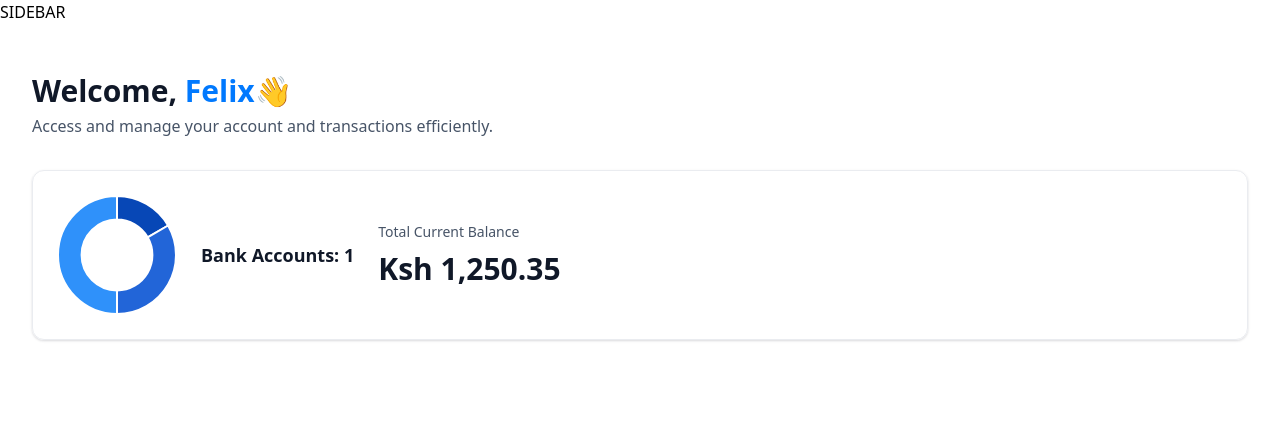
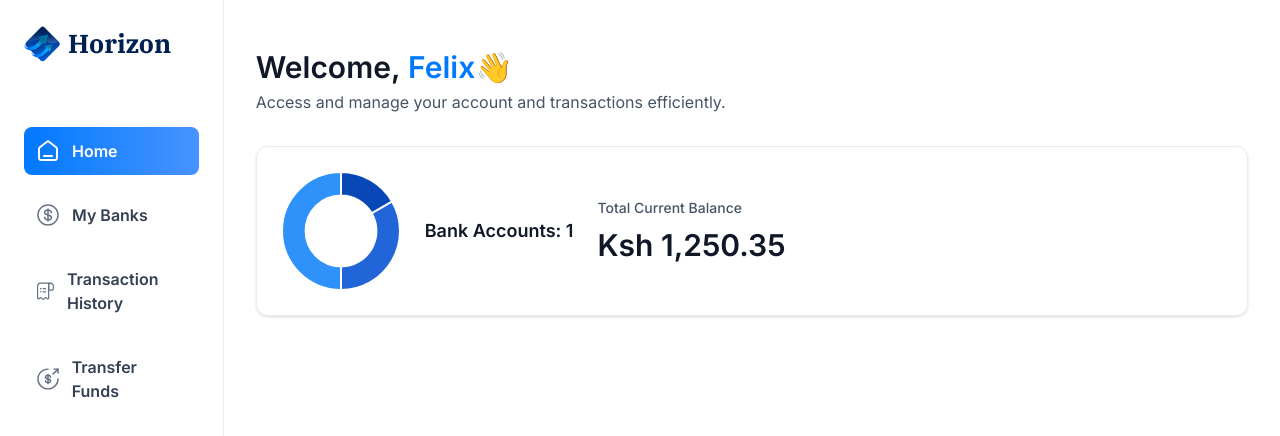
Before and after one commit to Ase020/banking, a Next.js app: page / in a window 1280 px wide. Shown: the top 436 px of the page. Built offline with nearby package versions, Linux system fonts and the light colour scheme.

Commit message:
navbar build 1

```diff
--- a/app/(root)/layout.tsx
+++ b/app/(root)/layout.tsx
@@ -1,12 +1,29 @@
+import MobileNav from "@/components/ui/MobileNav";
+import Sidebar from "@/components/ui/Sidebar";
+import Image from "next/image";
+
 export default function RootLayout({
   children,
 }: Readonly<{
   children: React.ReactNode;
 }>) {
+  const loggedIn = { firstName: "Felix", lastName: "Olali" };
+
   return (
-    <main>
-      SIDEBAR
-      {children}
+    <main className="flex h-screen w-full font-inter">
+      <Sidebar user={loggedIn} />
+
+      <div className="flex flex-col size-full">
+        <div className="root-layout">
+          <Image src="/icons/logo.svg" alt="logo" width={30} height={30} />
+
+          <div className="">
+            <MobileNav user={loggedIn} />
+          </div>
+        </div>
+
+        {children}
+      </div>
     </main>
   );
 }
--- a/app/globals.css
+++ b/app/globals.css
@@ -365,7 +365,7 @@
 
   /* Sidebar */
   .sidebar {
-    @apply sticky left-0 top-0 flex h-screen w-fit flex-col  justify-between border-r border-gray-200 bg-white pt-8 text-white max-md:hidden sm:p-4 xl:p-6 2xl:w-[355px];
+    @apply sticky left-0 top-0 flex h-screen w-fit flex-col justify-between border-r border-gray-200 bg-white pt-8 text-white max-md:hidden sm:p-4 xl:p-6 2xl:w-[355px];
   }
 
   .sidebar-logo {
--- /dev/null
+++ b/components/ui/MobileNav.tsx
@@ -0,0 +1,29 @@
+import React from "react";
+
+import {
+  Sheet,
+  SheetContent,
+  SheetDescription,
+  SheetHeader,
+  SheetTitle,
+  SheetTrigger,
+} from "@/components/ui/sheet";
+
+function MobileNav({ user }: MobileNavProps) {
+  return (
+    <Sheet>
+      <SheetTrigger>Open</SheetTrigger>
+      <SheetContent>
+        <SheetHeader>
+          <SheetTitle>Are you absolutely sure?</SheetTitle>
+          <SheetDescription>
+            This action cannot be undone. This will permanently delete your
+            account and remove your data from our servers.
+          </SheetDescription>
+        </SheetHeader>
+      </SheetContent>
+    </Sheet>
+  );
+}
+
+export default MobileNav;
--- /dev/null
+++ b/components/ui/Sidebar.tsx
@@ -0,0 +1,54 @@
+"use client";
+
+import { sidebarLinks } from "@/constants";
+import { cn } from "@/lib/utils";
+import Image from "next/image";
+import Link from "next/link";
+import { usePathname } from "next/navigation";
+import React from "react";
+
+function Sidebar({ user }: SiderbarProps) {
+  const pathname = usePathname();
+  return (
+    <section className="sidebar">
+      <nav className="flex flex-col gap-4">
+        <Link href="/" className="mb-12 cursor-pointer flex items-center gap-2">
+          <Image
+            src="/icons/logo.svg"
+            alt="logo"
+            width={36}
+            height={36}
+            className="size-9 max-xl:size-14"
+          />
+          <h1 className="sidebar-logo">Horizon</h1>
+        </Link>
+
+        {sidebarLinks.map(({ imgURL, route, label }) => {
+          const isActive =
+            pathname === route || pathname.startsWith(`${route}/`);
+          return (
+            <Link
+              href={route}
+              key={label}
+              className={cn("sidebar-link", isActive && "bg-bank-gradient")}
+            >
+              <div className="relative size-6">
+                <Image
+                  src={imgURL}
+                  alt={label}
+                  fill
+                  className={cn(isActive && "brightness-[3] invert-0")}
+                />
+              </div>
+              <p className={cn("sidebar-label", isActive && "!text-white")}>
+                {label}
+              </p>
+            </Link>
+          );
+        })}
+      </nav>
+    </section>
+  );
+}
+
+export default Sidebar;
--- /dev/null
+++ b/components/ui/sheet.tsx
@@ -0,0 +1,140 @@
+"use client"
+
+import * as React from "react"
+import * as SheetPrimitive from "@radix-ui/react-dialog"
+import { cva, type VariantProps } from "class-variance-authority"
+import { X } from "lucide-react"
+
+import { cn } from "@/lib/utils"
+
+const Sheet = SheetPrimitive.Root
+
+const SheetTrigger = SheetPrimitive.Trigger
+
+const SheetClose = SheetPrimitive.Close
+
+const SheetPortal = SheetPrimitive.Portal
+
+const SheetOverlay = React.forwardRef<
+  React.ElementRef<typeof SheetPrimitive.Overlay>,
+  React.ComponentPropsWithoutRef<typeof SheetPrimitive.Overlay>
+>(({ className, ...props }, ref) => (
+  <SheetPrimitive.Overlay
+    className={cn(
+      "fixed inset-0 z-50 bg-black/80  data-[state=open]:animate-in data-[state=closed]:animate-out data-[state=closed]:fade-out-0 data-[state=open]:fade-in-0",
+      className
+    )}
+    {...props}
+    ref={ref}
+  />
+))
+SheetOverlay.displayName = SheetPrimitive.Overlay.displayName
+
+const sheetVariants = cva(
+  "fixed z-50 gap-4 bg-background p-6 shadow-lg transition ease-in-out data-[state=open]:animate-in data-[state=closed]:animate-out data-[state=closed]:duration-300 data-[state=open]:duration-500",
+  {
+    variants: {
+      side: {
+        top: "inset-x-0 top-0 border-b data-[state=closed]:slide-out-to-top data-[state=open]:slide-in-from-top",
+        bottom:
+          "inset-x-0 bottom-0 border-t data-[state=closed]:slide-out-to-bottom data-[state=open]:slide-in-from-bottom",
+        left: "inset-y-0 left-0 h-full w-3/4 border-r data-[state=closed]:slide-out-to-left data-[state=open]:slide-in-from-left sm:max-w-sm",
+        right:
+          "inset-y-0 right-0 h-full w-3/4  border-l data-[state=closed]:slide-out-to-right data-[state=open]:slide-in-from-right sm:max-w-sm",
+      },
+    },
+    defaultVariants: {
+      side: "right",
+    },
+  }
+)
+
+interface SheetContentProps
+  extends React.ComponentPropsWithoutRef<typeof SheetPrimitive.Content>,
+    VariantProps<typeof sheetVariants> {}
+
+const SheetContent = React.forwardRef<
+  React.ElementRef<typeof SheetPrimitive.Content>,
+  SheetContentProps
+>(({ side = "right", className, children, ...props }, ref) => (
+  <SheetPortal>
+    <SheetOverlay />
+    <SheetPrimitive.Content
+      ref={ref}
+      className={cn(sheetVariants({ side }), className)}
+      {...props}
+    >
+      {children}
+      <SheetPrimitive.Close className="absolute right-4 top-4 rounded-sm opacity-70 ring-offset-background transition-opacity hover:opacity-100 focus:outline-none focus:ring-2 focus:ring-ring focus:ring-offset-2 disabled:pointer-events-none data-[state=open]:bg-secondary">
+        <X className="h-4 w-4" />
+        <span className="sr-only">Close</span>
+      </SheetPrimitive.Close>
+    </SheetPrimitive.Content>
+  </SheetPortal>
+))
+SheetContent.displayName = SheetPrimitive.Content.displayName
+
+const SheetHeader = ({
+  className,
+  ...props
+}: React.HTMLAttributes<HTMLDivElement>) => (
+  <div
+    className={cn(
+      "flex flex-col space-y-2 text-center sm:text-left",
+      className
+    )}
+    {...props}
+  />
+)
+SheetHeader.displayName = "SheetHeader"
+
+const SheetFooter = ({
+  className,
+  ...props
+}: React.HTMLAttributes<HTMLDivElement>) => (
+  <div
+    className={cn(
+      "flex flex-col-reverse sm:flex-row sm:justify-end sm:space-x-2",
+      className
+    )}
+    {...props}
+  />
+)
+SheetFooter.displayName = "SheetFooter"
+
+const SheetTitle = React.forwardRef<
+  React.ElementRef<typeof SheetPrimitive.Title>,
+  React.ComponentPropsWithoutRef<typeof SheetPrimitive.Title>
+>(({ className, ...props }, ref) => (
+  <SheetPrimitive.Title
+    ref={ref}
+    className={cn("text-lg font-semibold text-foreground", className)}
+    {...props}
+  />
+))
+SheetTitle.displayName = SheetPrimitive.Title.displayName
+
+const SheetDescription = React.forwardRef<
+  React.ElementRef<typeof SheetPrimitive.Description>,
+  React.ComponentPropsWithoutRef<typeof SheetPrimitive.Description>
+>(({ className, ...props }, ref) => (
+  <SheetPrimitive.Description
+    ref={ref}
+    className={cn("text-sm text-muted-foreground", className)}
+    {...props}
+  />
+))
+SheetDescription.displayName = SheetPrimitive.Description.displayName
+
+export {
+  Sheet,
+  SheetPortal,
+  SheetOverlay,
+  SheetTrigger,
+  SheetClose,
+  SheetContent,
+  SheetHeader,
+  SheetFooter,
+  SheetTitle,
+  SheetDescription,
+}
--- a/package.json
+++ b/package.json
@@ -9,6 +9,7 @@
     "lint": "next lint"
   },
   "dependencies": {
+    "@radix-ui/react-dialog": "^1.0.5",
     "@radix-ui/react-slot": "^1.0.2",
     "chart.js": "^4.4.2",
     "class-variance-authority": "^0.7.0",
```
Also changed, not shown: 1 other file (tests, documents, lock files or other folders).
